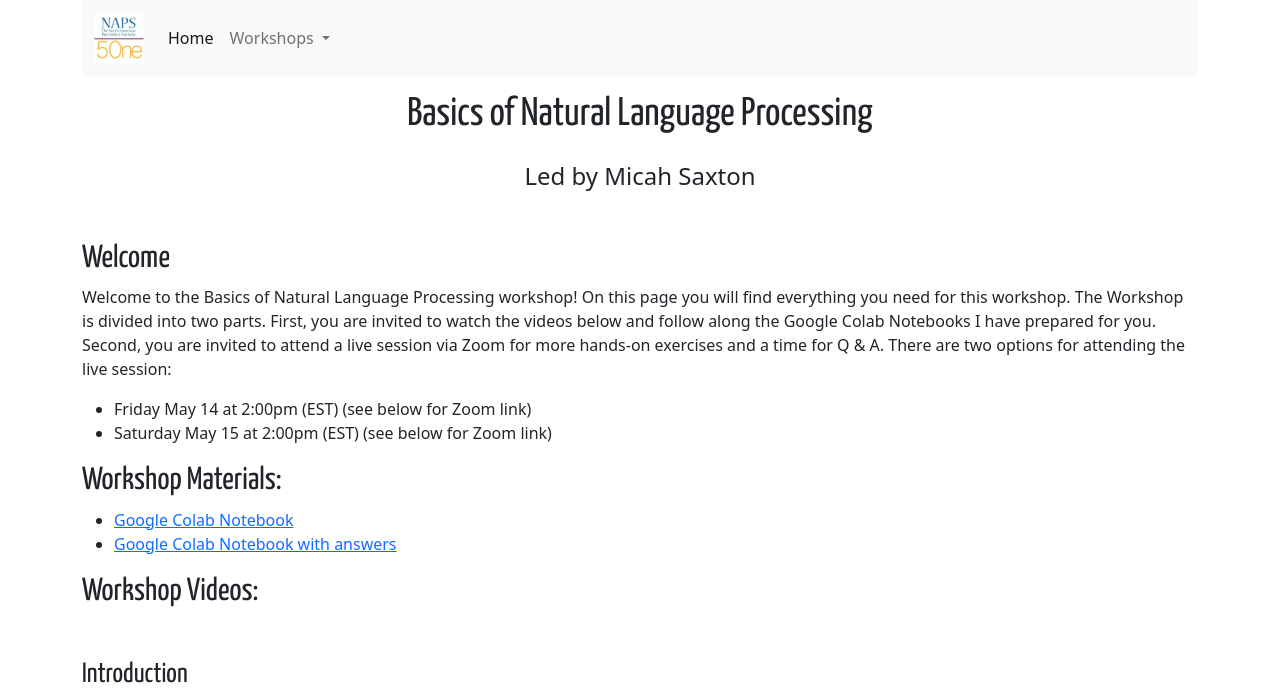
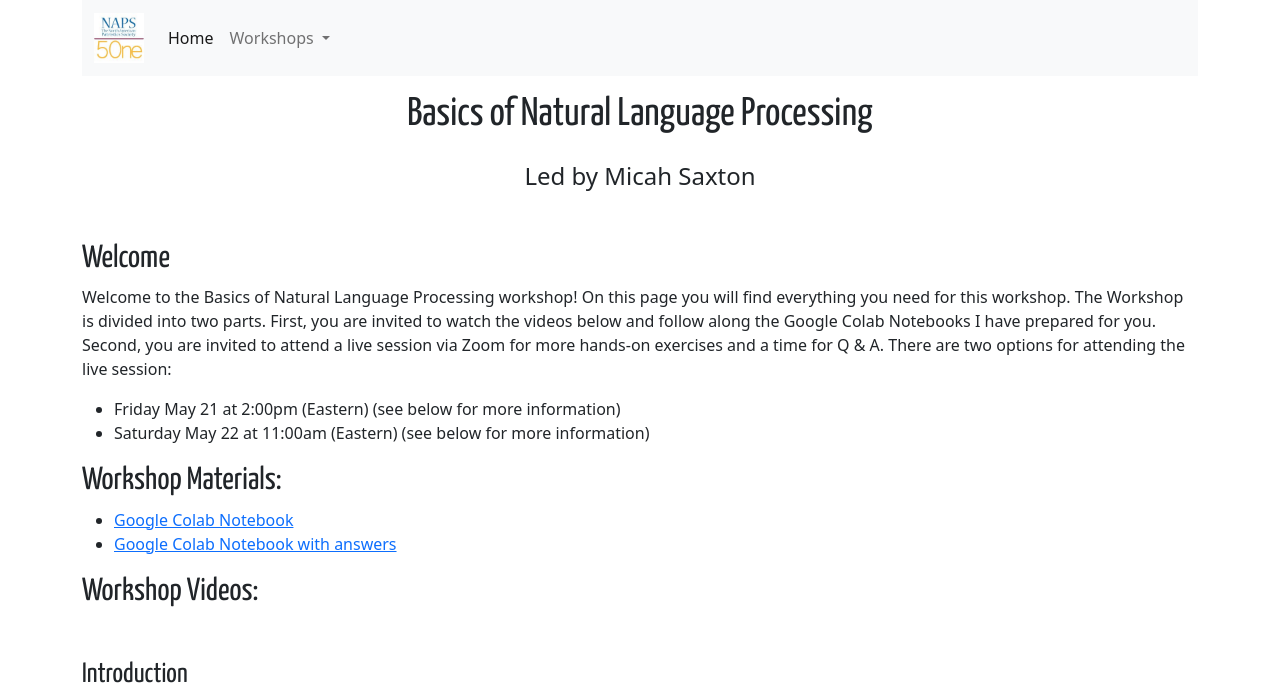
Before and after one commit to msaxton/naps-dh-workshops-2021, a Jekyll site: the page built from nlp.md, in a window 1280 px wide. Shown: the top 700 px of the page. Built offline with Jekyll 4.4.1, drawn with Linux system fonts in a browser that asks for light colours; grey boxes are pictures that could not be loaded.

Commit message:
update welcome section

```diff
--- a/nlp.md
+++ b/nlp.md
@@ -11,8 +11,8 @@ permalink: /nlp/
 ## Welcome
 
 Welcome to the Basics of Natural Language Processing workshop! On this page you will find everything you need for this workshop. The Workshop is divided into two parts. First, you are invited to watch the videos below and follow along the Google Colab Notebooks I have prepared for you. Second, you are invited to attend a live session via Zoom for more hands-on exercises and a time for Q & A. There are two options for attending the live session:
-* Friday May 14 at 2:00pm (EST) (see below for Zoom link)
-* Saturday May 15 at 2:00pm (EST) (see below for Zoom link)
+* Friday May 21 at 2:00pm (Eastern) (see below for more information)
+* Saturday May 22 at 11:00am (Eastern) (see below for more information)
 &nbsp;
 
 ## Workshop Materials:
```
